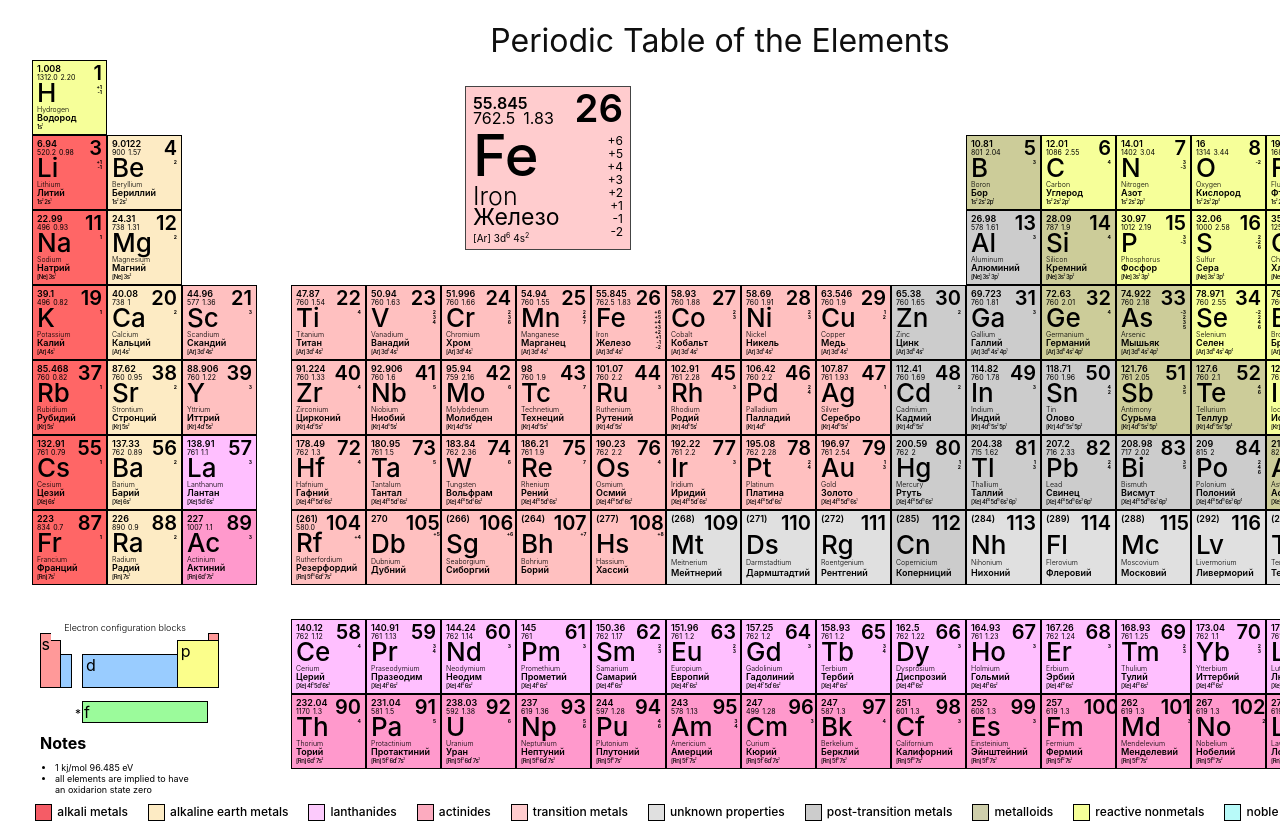
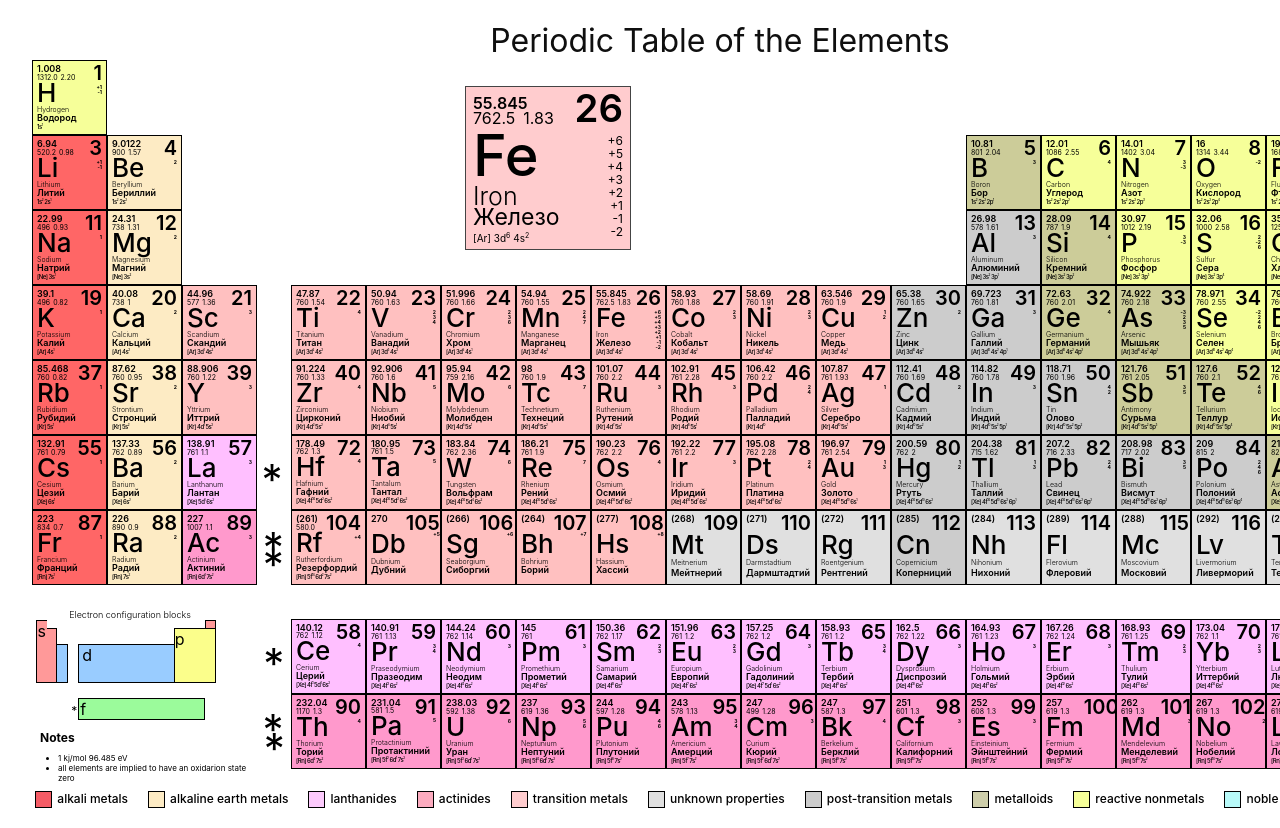
Before and after one commit to cyberkesa/Mendeleev, a React (Create React App) app: page / in a window 1280 px wide. Shown: the top 828 px of the page. Built offline with nearby package versions, Linux system fonts and the light colour scheme.

Commit message:
Add * and **

```diff
--- a/src/ElectronConfiguration.css
+++ b/src/ElectronConfiguration.css
@@ -1,33 +1,37 @@
 .e-conf-table {
-  margin-top: -147px;
-  width: 200px;
+  margin-top: -160px;
+  width: 250px;
 }
 
 .notes-li {
-  font-size: 9px;
+  font-size: 8px;
   text-align: left;
-  padding-inline-start: 55px;
+  padding-inline-start: 58px;
 }
 .h-electron {
   font-size: 9px;
   font-weight: 300;
   margin: 0;
-  margin-left: 50px;
+  margin-left: 10px;
 }
 .notes {
   text-align: left;
+  font-size: 12px;
   margin: 0;
   margin-top: 10px;
   padding-inline-start: 40px;
 }
+.letter-notes-p {
+  padding-top: -10px;
+}
 
 .mini-table {
-  margin-left: 40px;
-  width: 200px;
-  height: 90px;
+  margin-left: 36px;
+  width: 180px;
+  height: 100px;
   display: grid;
-  grid-template-columns: repeat(19, 1fr);
-  grid-template-rows: repeat(10, 1fr);
+  grid-template-columns: repeat(17, 0.5fr);
+  grid-template-rows: repeat(10, 0.5fr);
   grid-column-gap: 0px;
   grid-row-gap: 0px;
 }
@@ -89,3 +93,40 @@
   font-size: 12px;
   margin-left: -8px;
 }
+
+#root > div > main > div.periodic-table > div:nth-child(72)::after {
+  content: "*";
+  font-size: 42px;
+  margin-left: -80px;
+  margin-top: -50px;
+}
+#root > div > main > div.periodic-table > div:nth-child(58)::after {
+  content: "*";
+  font-size: 42px;
+  margin-left: -80px;
+  margin-top: -50px;
+}
+#root > div > main > div.periodic-table > div:nth-child(90)::after {
+  content: "*";
+  font-size: 42px;
+  margin-left: -80px;
+  margin-top: -60px;
+}
+#root > div > main > div.periodic-table > div:nth-child(91)::after {
+  content: "*";
+  font-size: 42px;
+  margin-left: -228px;
+  margin-top: -40px;
+}
+#root > div > main > div.periodic-table > div:nth-child(73)::after {
+  content: "*";
+  font-size: 42px;
+  margin-left: -228px;
+  margin-top: 35px;
+}
+#root > div > main > div.periodic-table > div:nth-child(104)::after {
+  content: "*";
+  font-size: 42px;
+  margin-left: -73px;
+  margin-top: -58px;
+}
--- a/src/components/ElectronConfiguration.js
+++ b/src/components/ElectronConfiguration.js
@@ -12,7 +12,7 @@ const ElectronConfiguration = () => {
           <span className="letter-notes">d</span>
         </div>
         <div className="div5">
-          <span className="letter-notes">p</span>
+          <span className="letter-notes-p">p</span>
         </div>
         <div className="div6"></div>
         <div className="div7">
```
